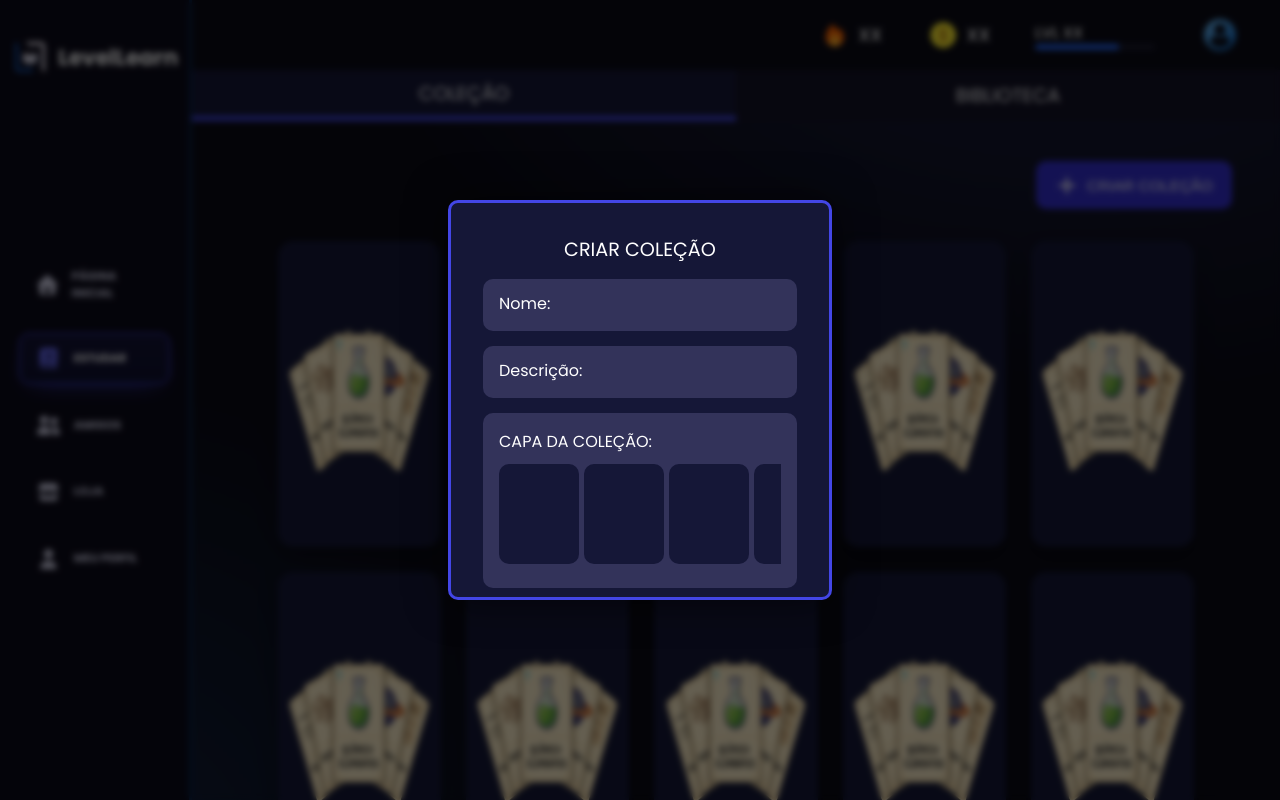
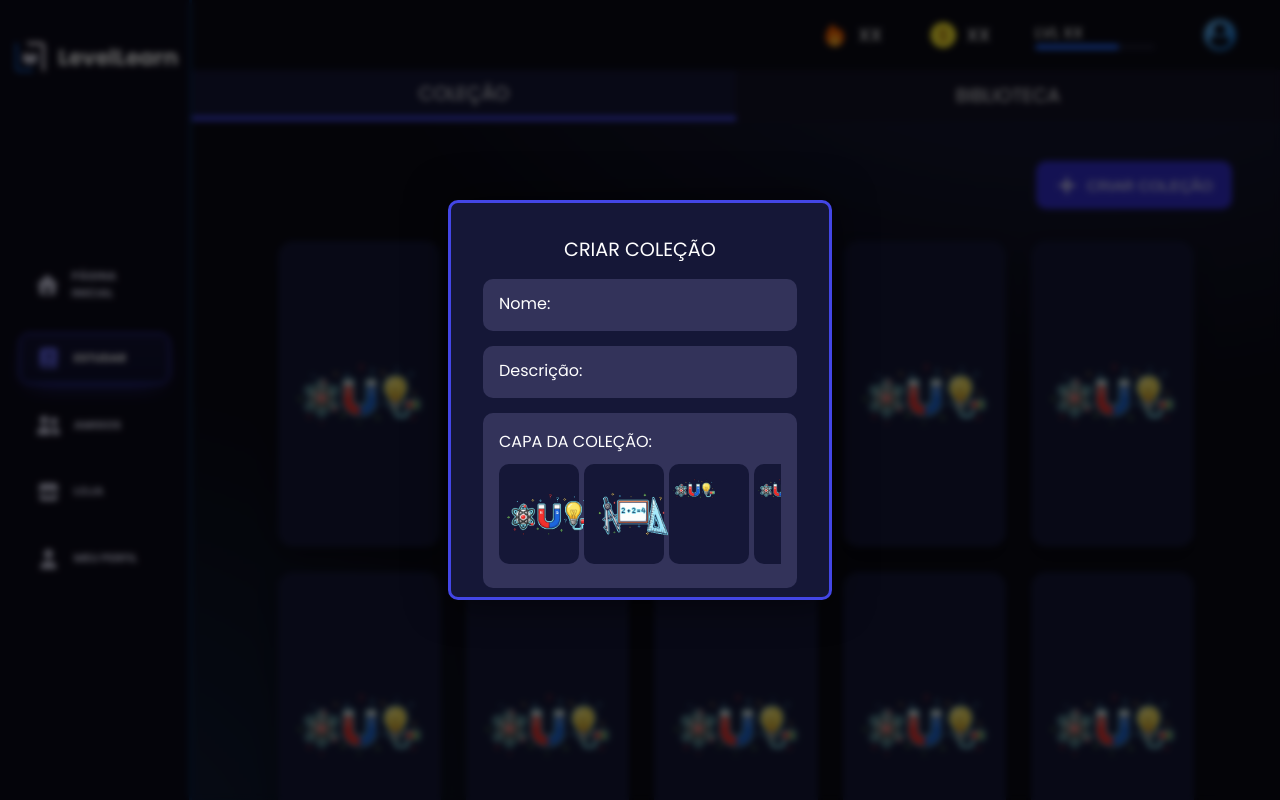
Before and after one commit to Luckas10/LevelLearn, a React (Vite) app in the folder Frontend/: page /study/flashcards in a window 1280 px wide. Both pictures are taken after a click on the button "CRIAR COLEÇÃO". Built offline with nearby package versions, Linux system fonts and the light colour scheme.

Commit message:
Adjustments: CoverImages

```diff
--- a/Frontend/src/components/StudyFlashCards/StudyCollection.jsx
+++ b/Frontend/src/components/StudyFlashCards/StudyCollection.jsx
@@ -1,6 +1,7 @@
 import StudyCreateCollection from "./StudyCreateCollection";
 import StudyInteractiveCard from "./StudyInteractiveCard";
-import flashcardsimg from "../../assets/Flashcards-img.png";
+import flashcardsimg from "../../assets/CoverImages/fisica.svg";
+
 
 export default function StudyCollection() {
   const containers = Array.from({ length: 12 }); // 12 containers
--- a/Frontend/src/components/StudyFlashCards/StudyCreateCollection.jsx
+++ b/Frontend/src/components/StudyFlashCards/StudyCreateCollection.jsx
@@ -1,8 +1,12 @@
 import { useEffect, useRef } from "react";
 import { FontAwesomeIcon } from "@fortawesome/react-fontawesome";
 import { faPlus } from "@fortawesome/free-solid-svg-icons";
+import fisica from "../../assets/CoverImages/fisica.svg"
+import matematica from "../../assets/CoverImages/matematica.svg"
+
 
 export default function StudyCreateCollection() {
+
     const dialogRef = useRef(null);
 
     useEffect(() => {
@@ -58,15 +62,15 @@ export default function StudyCreateCollection() {
           <div className="collectionCoverSelect">
             <p>CAPA DA COLEÇÃO:</p>
             <div className="collectionCoverOptions">
-              <div className="collectionCoverOption"></div>
-              <div className="collectionCoverOption"></div>
-              <div className="collectionCoverOption"></div>
-              <div className="collectionCoverOption"></div>
-              <div className="collectionCoverOption"></div>
-              <div className="collectionCoverOption"></div>
-              <div className="collectionCoverOption"></div>
-              <div className="collectionCoverOption"></div>
-              <div className="collectionCoverOption"></div>
+              <div className="collectionCoverOption"><img src={fisica} style={{width: "100px", height: "100px"}}/></div>
+              <div className="collectionCoverOption"><img src={matematica} style={{width: "100px", height: "100px"}}/></div>
+              <div className="collectionCoverOption"><img src={fisica} style={{width: "50px", height: "50px"}}/></div>
+              <div className="collectionCoverOption"><img src={fisica} style={{width: "50px", height: "50px"}}/></div>
+              <div className="collectionCoverOption"><img src={fisica} style={{width: "50px", height: "50px"}}/></div>
+              <div className="collectionCoverOption"><img src={fisica} style={{width: "50px", height: "50px"}}/></div>
+              <div className="collectionCoverOption"><img src={fisica} style={{width: "50px", height: "50px"}}/></div>
+              <div className="collectionCoverOption"><img src={fisica} style={{width: "50px", height: "50px"}}/></div>
+              <div className="collectionCoverOption"><img src={fisica} style={{width: "50px", height: "50px"}}/></div>
             </div>
           </div>
           <button className="collectionButtonSave">SALVAR</button>
```
Also changed, not shown: Frontend/src/assets/CoverImages/fisica.svg (added), Frontend/src/assets/CoverImages/matematica.svg (added).
